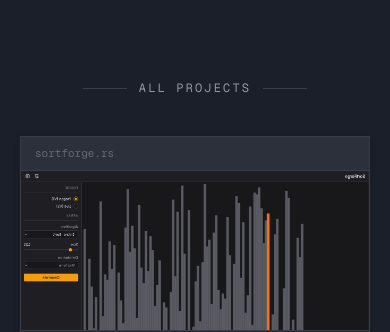
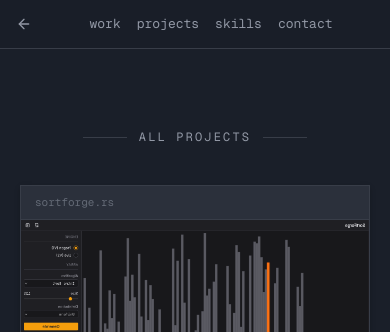
Before and after one commit to kototok903/portfolio, an Astro site: page /projects in a window 390 px wide. Shown: the top 332 px of the page. Built offline with nearby package versions, Linux system fonts and the light colour scheme; Astro itself is replaced by a stand-in of ours.

Commit message:
chore: last UI fixes

```diff
--- a/src/components/Header.tsx
+++ b/src/components/Header.tsx
@@ -75,14 +75,18 @@ export default function Header({ pathname }: HeaderProps) {
 
   const isActive = (id: string) =>
     isHome ? activeSection === id : currentByPath.has(id);
+  const showBackButton = !isHome;
 
   return (
-    <header className="sticky top-0 z-40 hidden border-b border-border bg-background/80 backdrop-blur-md sm:block">
+    <header className="sticky top-0 z-40 border-b border-border bg-background/80 backdrop-blur-md">
       <nav
-        className="mx-auto flex max-w-5xl items-center justify-between px-5 py-2 sm:px-10"
+        className={cn(
+          "mx-auto flex min-h-12 max-w-5xl items-center justify-center p-2 sm:px-10",
+          showBackButton && "justify-between",
+        )}
         aria-label="Main navigation"
       >
-        {!isHome ? (
+        {showBackButton ? (
           <Button
             variant="ghost"
             size="icon-sm"
@@ -93,11 +97,9 @@ export default function Header({ pathname }: HeaderProps) {
               <ArrowLeftIcon aria-hidden />
             </a>
           </Button>
-        ) : (
-          <div className="size-8" />
-        )}
+        ) : null}
 
-        <ul className="flex items-center gap-7 font-mono text-[13px]">
+        <ul className="flex items-center gap-4 font-mono text-[13px] sm:gap-7">
           {navItems.map(item => (
             <li key={item.id}>
               <a
@@ -112,7 +114,7 @@ export default function Header({ pathname }: HeaderProps) {
             </li>
           ))}
         </ul>
-        <div />
+        <div className={cn(showBackButton && "sm:size-8")} />
       </nav>
     </header>
   );
--- a/src/components/WorkExperience.astro
+++ b/src/components/WorkExperience.astro
@@ -2,7 +2,6 @@
 import Tags from "@/components/Tags.astro";
 import {
   Card,
-  CardAction,
   CardContent,
   CardDescription,
   CardHeader,
@@ -17,7 +16,7 @@ import { workData } from "@/lib/work";
       <article>
         <Card variant="accent" cornerAccent>
           <CardHeader>
-            <CardTitle className="flex justify-between items-start">
+            <CardTitle className="flex justify-between items-start flex-wrap gap-2">
               <h3 class="text-xl font-semibold tracking-tight">
                 {job.role}
                 <span class="font-normal text-primary"> · {job.company}</span>
```
Also changed, not shown: 1 other file.
